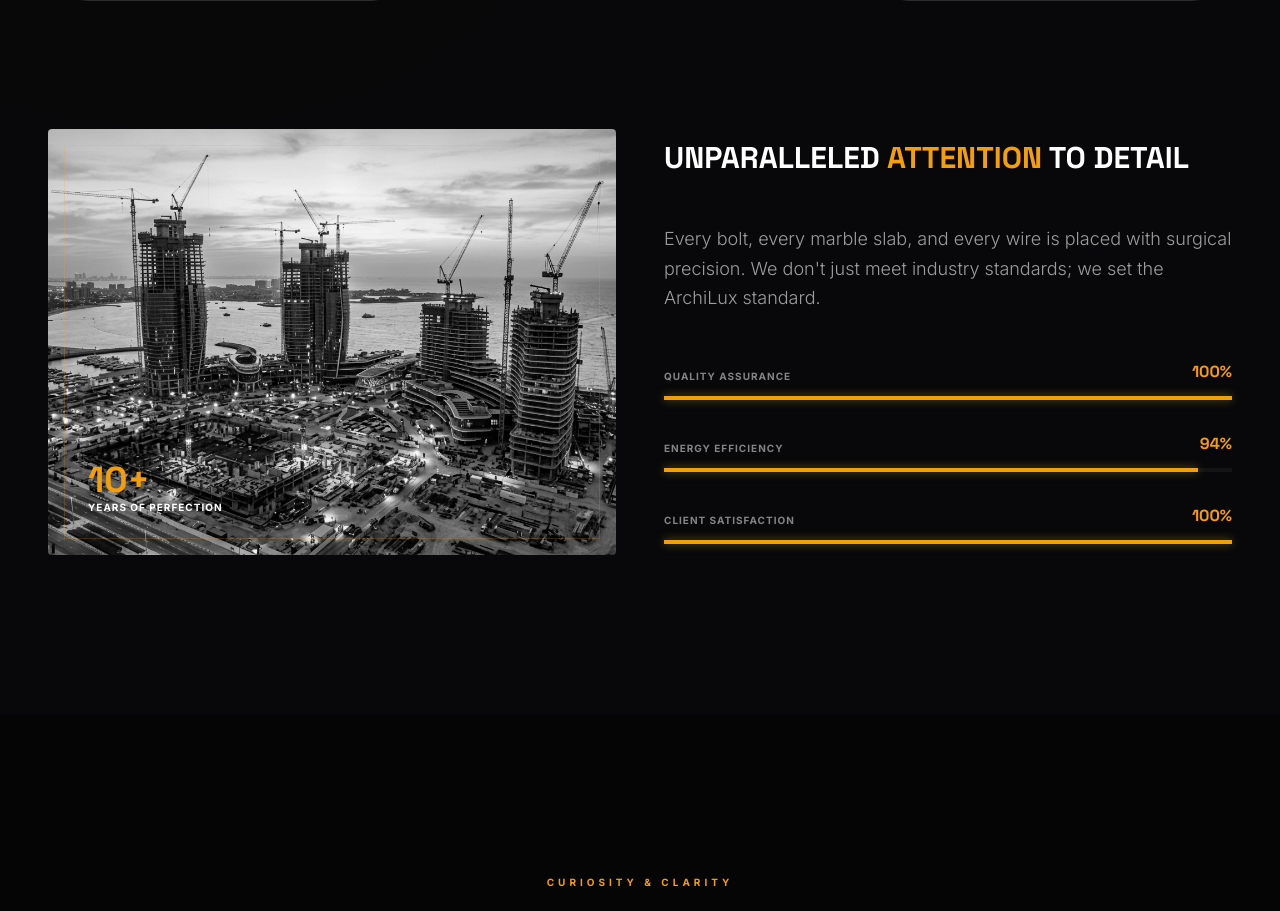
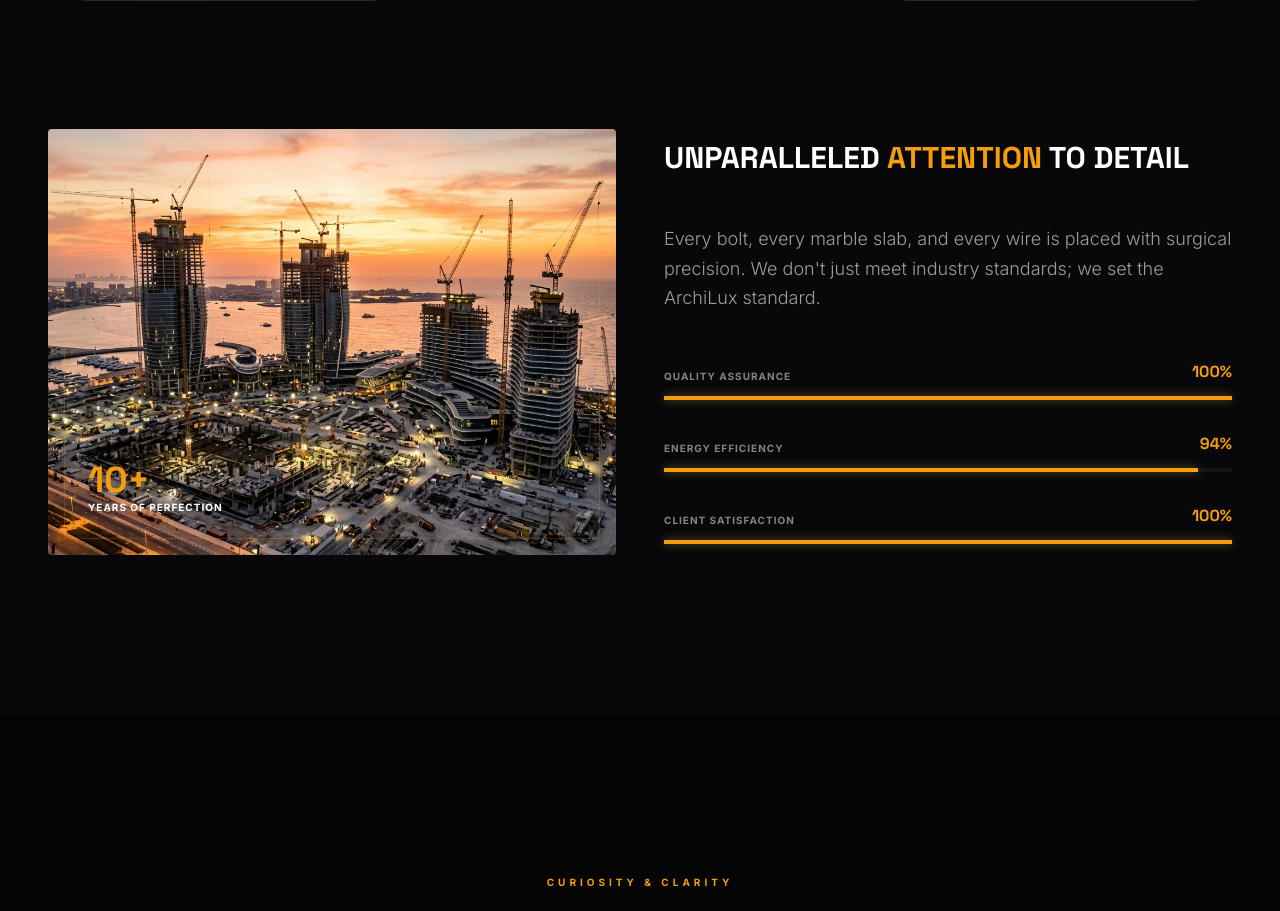
Before and after one commit to Huzaifa-Chhipa/IQ-BUILDER, a React (Vite) app: page / in a window 1280 px wide. Shown: the part 4109-5020 px from the top of the page. Built offline with nearby package versions, Linux system fonts and the light colour scheme; a web font is replaced by a local one.

Commit message:
fix: remove grayscale filter from perfection image to show color

```diff
--- a/src/components/WhyChooseUs.tsx
+++ b/src/components/WhyChooseUs.tsx
@@ -102,7 +102,7 @@
                 <img
                     src={constructionSiteImg}
                     alt="Construction Site"
-                    className="w-full h-full object-cover aspect-[4/3] grayscale hover:grayscale-0 transition-all duration-1000 cursor-pointer"
+                    className="w-full h-full object-cover aspect-[4/3] transition-all duration-1000 cursor-pointer"
                     referrerPolicy="no-referrer"
                 />
                 <div className="absolute inset-0 border border-gold/20 m-4 pointer-events-none" />
```
